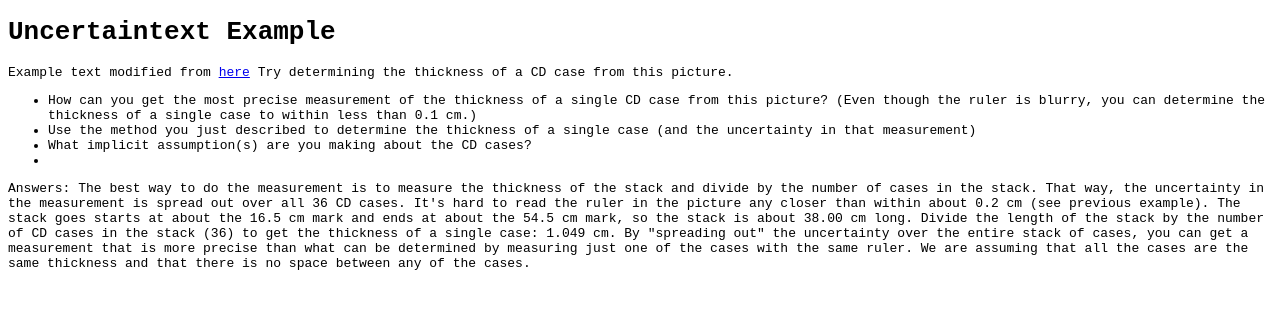
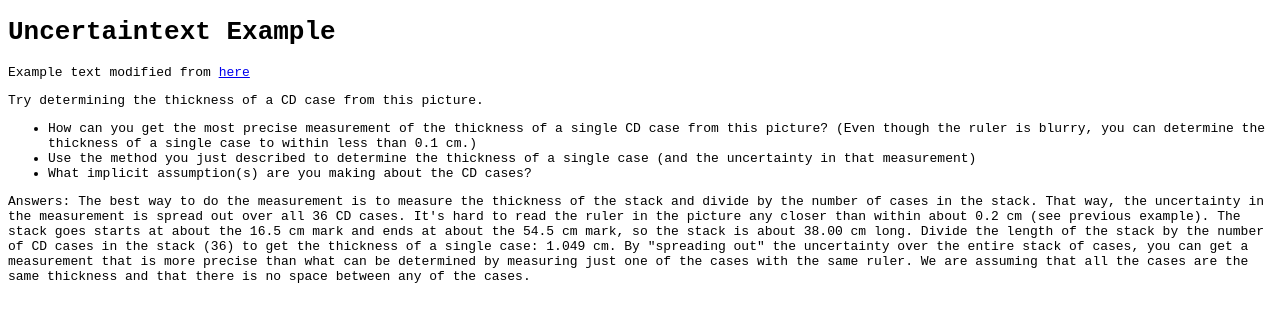
Before and after one commit to keithfma/uncertaintext, a plain HTML site: page example.html in a window 1280 px wide. Drawn offline with nearby package versions, Linux system fonts and the light colour scheme.

Commit message:
Better example formatting

```diff
--- a/example.html
+++ b/example.html
@@ -14,16 +14,19 @@
 
   <h1>Uncertaintext Example</h1>
 
-  Example text modified from <a href=https://www2.southeastern.edu/Academics/Faculty/rallain/plab194/error.html>here</a>
+  <p>Example text modified from <a href=https://www2.southeastern.edu/Academics/Faculty/rallain/plab194/error.html>here</a></p>
 
+  <p>
   Try determining the thickness of a CD case from this picture.
 
   <ul>
     <li>How can you get the most precise measurement of the thickness of a single CD case from this picture? (Even though the ruler is blurry, you can determine the thickness of a single case to within less than 0.1 cm.)</li>
     <li>Use the method you just described to determine the thickness of a single case (and the uncertainty in that measurement)</li>
-    <li>What implicit assumption(s) are you making about the CD cases?<li>
+    <li>What implicit assumption(s) are you making about the CD cases?</li>
   </ul>
+  </p>
 
+  <p>
   Answers: The best way to do the measurement is to measure the thickness of
   the stack and divide by the number of cases in the stack. That way, the
   uncertainty in the measurement is spread out over all 36 CD cases. It's hard to
@@ -38,7 +41,7 @@
   a measurement that is more precise than what can be determined by measuring
   just one of the cases with the same ruler. We are assuming that all the cases
   are the same thickness and that there is no space between any of the cases.
-
+  </p>
 
 </body>
 </html>
```
